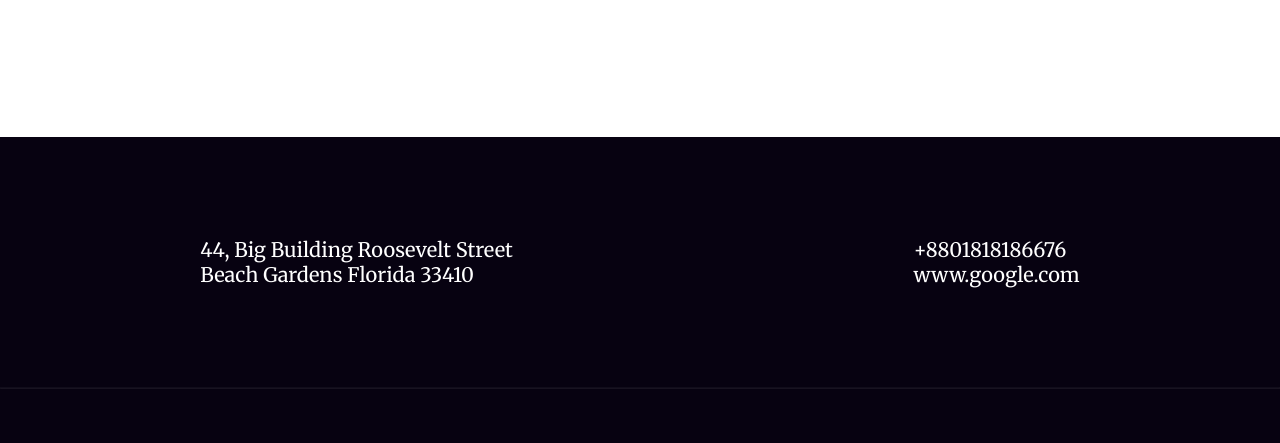
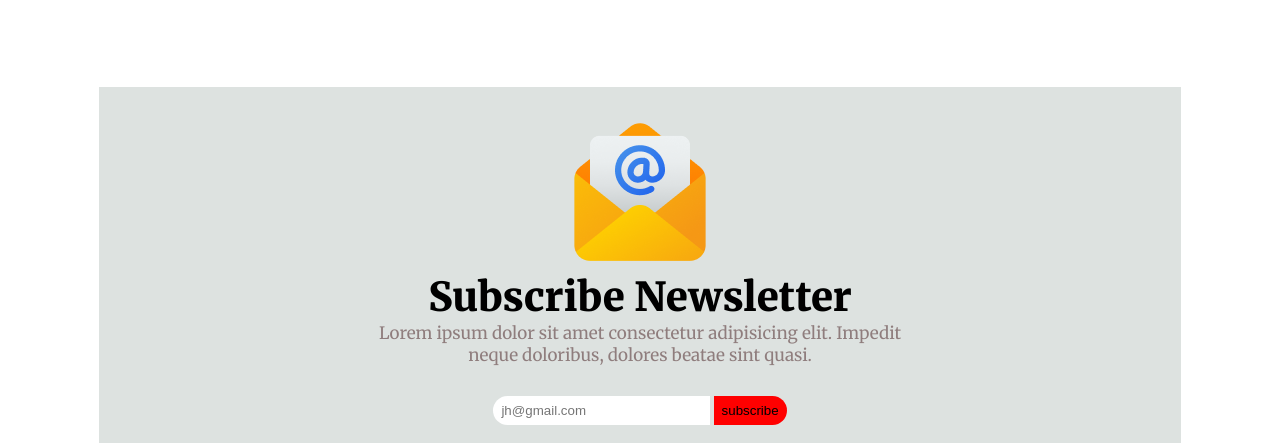
Before and after one commit to jahidhasan6676/new-year-projects, a plain HTML site: page index.html in a window 1280 px wide. Shown: the part 4701-5144 px from the top of the page. Drawn offline with Linux system fonts and the light colour scheme.

Commit message:
added this footer part and subscribe part

```diff
--- a/index.html
+++ b/index.html
@@ -119,6 +119,22 @@
 
 
         </section>
+        <!--subscribe part start-->
+        <section class="subscribe">
+            <div class="subscribe-father">
+                <div class="subscribe-mother">
+                    <img src="images/Group 61.png">
+                    <h1 class="subscribe-title">Subscribe Newsletter</h1>
+                    <p class="subscribe-description">Lorem ipsum dolor sit amet consectetur adipisicing elit. Impedit <br>neque doloribus, dolores beatae sint quasi.</p>
+                </div>
+
+                </div>
+                <div class="text">
+                    <input class="text-mail" type="email" id=""   name="" placeholder="jh@gmail.com">
+                    <button class="sub-btn">subscribe</button>
+            </div>
+
+        </section>
 
     </main>
     <footer>
@@ -143,6 +159,8 @@
 
         </section>
 
+
+
     </footer>
 
 </body>
--- a/style.css
+++ b/style.css
@@ -281,7 +281,7 @@ padding-right:430px;
 .holiday{
     width:1082px;
     height:670px;
-    border:2px solid red;
+
     margin:0 auto;
     margin-bottom:100px;
     position: relative;
@@ -316,7 +316,7 @@ padding-right:430px;
     height:750px;
     margin-top:100px;
     margin:0 auto;
-    border:2px solid red;
+
     display:grid;
     grid-template-columns: repeat(3,1fr);
 
@@ -328,6 +328,60 @@ padding-right:430px;
 .picture img{
     width:100%;
     height:100%;
+}
+/* subscribe part style */
+.subscribe-father{
+    display: flex;
+    flex-direction: column;
+    justify-content: center;
+    align-items: center;
+}
+.subscribe-mother{
+    text-align: center;
+    padding:30px;
+}
+.subscribe{
+    width:1082px;
+    height:550px;
+
+    margin:0 auto;
+    margin-top:100px;
+    background-color:rgb(221, 226, 224);
+
+}
+.subscribe-title{
+    font-weight:800;
+    font-size:40px;
+}
+.subscribe-description{
+    font-size:17px;
+    color:rgb(143, 125, 125);
+
+}
+.text-mail{
+    width:20%;
+    padding:7px 8px 7px 8px;
+    border-top-left-radius: 15px;
+    border-bottom-left-radius: 15px;
+    border:none;
+}
+
+.sub-btn{
+    padding:7px 8px 7px 8px;
+    background-color:#FF0000;
+    border-top-right-radius: 15px;
+    border-bottom-right-radius: 15px;
+    border:none;
+
+
+
+}
+.text{
+    border:none;
+    text-align: center;
+
+
+
 }
 /* footer part */
 .footer{
```
